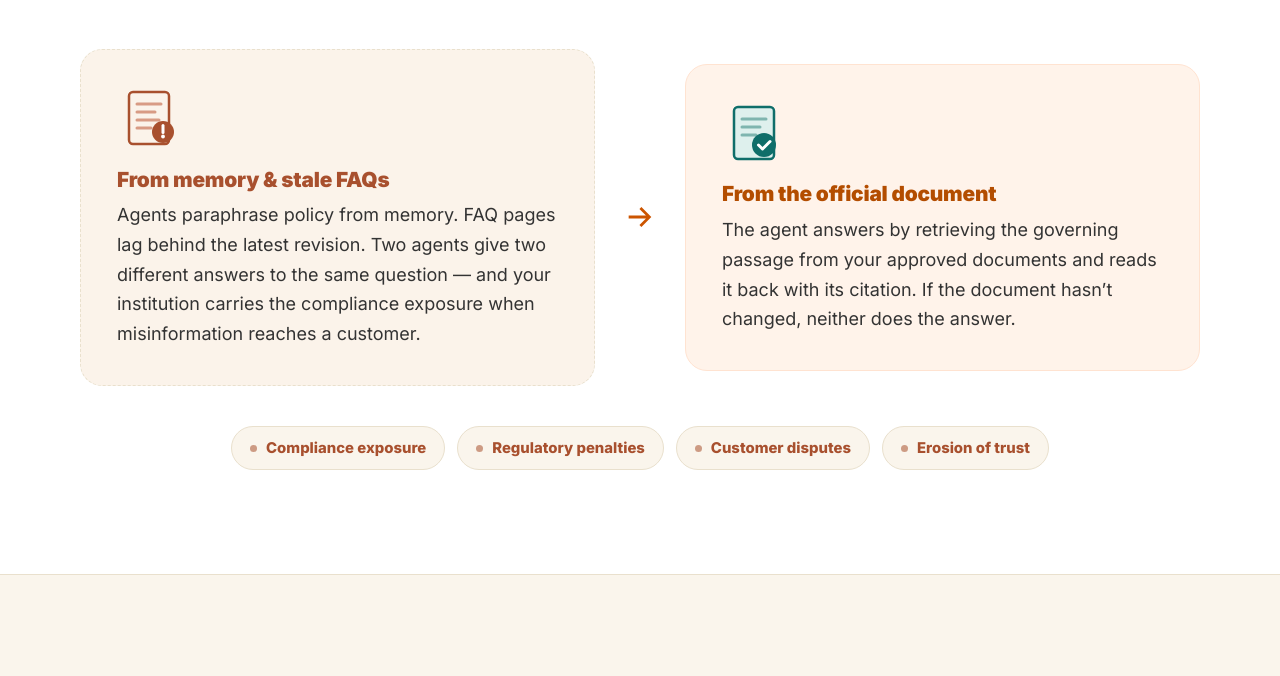
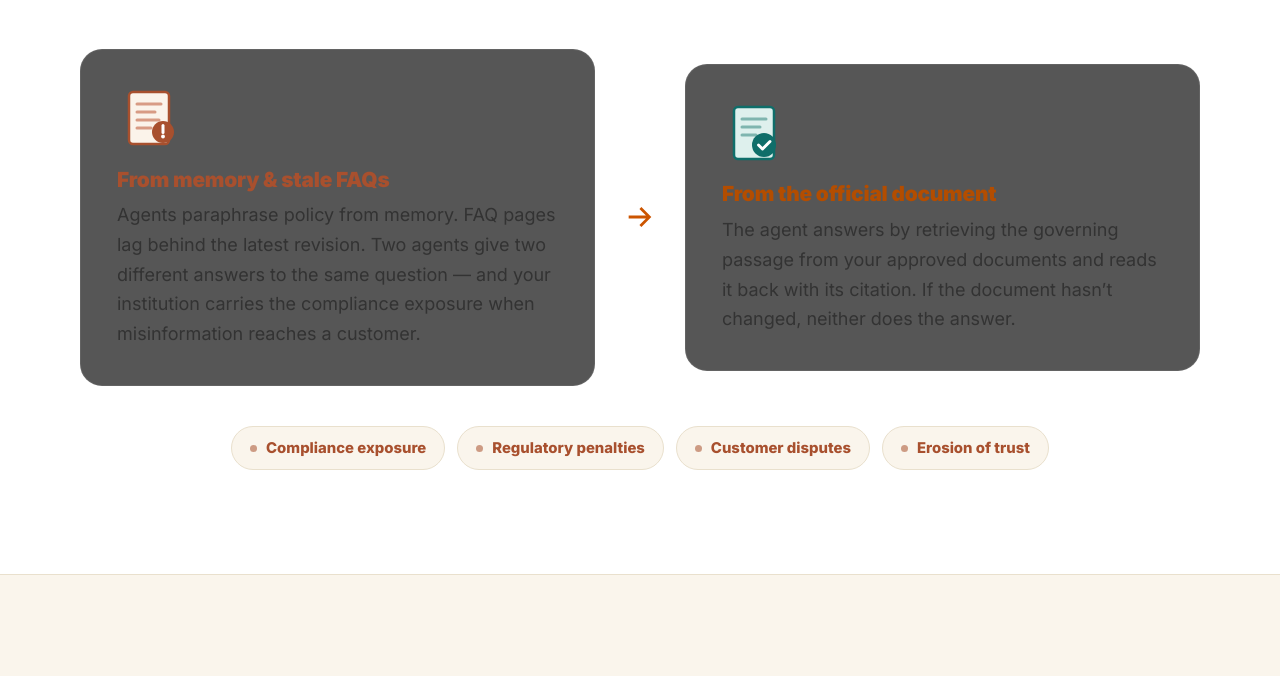
Before and after one commit to fatimabibi3726-beep/callrolin-submission, a plain HTML site: page helpcenter/index.html in a window 1280 px wide. Shown: the part 1337-2013 px from the top of the page. Drawn offline with nearby package versions, Linux system fonts and the light colour scheme.

Commit message:
Apply consistent modern design system across all pages

```diff
--- a/account/styles.css
+++ b/account/styles.css
@@ -283,3 +283,63 @@ img.brand-mark {
 #admin-empty {
   color: var(--text-muted);
 }
+
+/* ============================================================
+   Shared modern design polish (glass cards + animations)
+   ============================================================ */
+
+@keyframes glowDrift {
+  0%, 100% { transform: translate(0, 0) scale(1); }
+  50% { transform: translate(20px, -15px) scale(1.05); }
+}
+
+@media (prefers-reduced-motion: no-preference) {
+  .hero::before,
+  .auth-page::before {
+    animation: glowDrift 14s ease-in-out infinite;
+  }
+}
+
+@keyframes fadeSlideUp {
+  from { opacity: 0; transform: translateY(18px); }
+  to { opacity: 1; transform: translateY(0); }
+}
+
+.reveal-on-scroll {
+  opacity: 0;
+}
+
+.reveal-on-scroll.is-revealed {
+  animation: fadeSlideUp 0.6s ease forwards;
+}
+
+/* Glass card treatment for panels/cards site-wide */
+.card,
+.ticket-card,
+.integration-card,
+.problem-card,
+.qa-card,
+.audit-card,
+.auth-card {
+  background: rgba(22, 22, 22, 0.72) !important;
+  backdrop-filter: blur(14px);
+  -webkit-backdrop-filter: blur(14px);
+  border: 1px solid rgba(255,255,255,0.08) !important;
+}
+
+.btn,
+.btn-auth,
+.phone-pill {
+  transition: transform 0.15s ease, background 0.15s ease, box-shadow 0.15s ease;
+}
+
+.btn:hover,
+.btn-auth:hover {
+  transform: translateY(-1px);
+  box-shadow: 0 8px 20px -6px rgba(255,106,26,0.5);
+}
+
+.btn:active,
+.btn-auth:active {
+  transform: scale(0.97);
+}
--- a/grievance-logging/styles.css
+++ b/grievance-logging/styles.css
@@ -1566,3 +1566,63 @@ img.brand-mark {
 .hero .phone-pill-number {
   color: #ffffff !important;
 }
+
+/* ============================================================
+   Shared modern design polish (glass cards + animations)
+   ============================================================ */
+
+@keyframes glowDrift {
+  0%, 100% { transform: translate(0, 0) scale(1); }
+  50% { transform: translate(20px, -15px) scale(1.05); }
+}
+
+@media (prefers-reduced-motion: no-preference) {
+  .hero::before,
+  .auth-page::before {
+    animation: glowDrift 14s ease-in-out infinite;
+  }
+}
+
+@keyframes fadeSlideUp {
+  from { opacity: 0; transform: translateY(18px); }
+  to { opacity: 1; transform: translateY(0); }
+}
+
+.reveal-on-scroll {
+  opacity: 0;
+}
+
+.reveal-on-scroll.is-revealed {
+  animation: fadeSlideUp 0.6s ease forwards;
+}
+
+/* Glass card treatment for panels/cards site-wide */
+.card,
+.ticket-card,
+.integration-card,
+.problem-card,
+.qa-card,
+.audit-card,
+.auth-card {
+  background: rgba(22, 22, 22, 0.72) !important;
+  backdrop-filter: blur(14px);
+  -webkit-backdrop-filter: blur(14px);
+  border: 1px solid rgba(255,255,255,0.08) !important;
+}
+
+.btn,
+.btn-auth,
+.phone-pill {
+  transition: transform 0.15s ease, background 0.15s ease, box-shadow 0.15s ease;
+}
+
+.btn:hover,
+.btn-auth:hover {
+  transform: translateY(-1px);
+  box-shadow: 0 8px 20px -6px rgba(255,106,26,0.5);
+}
+
+.btn:active,
+.btn-auth:active {
+  transform: scale(0.97);
+}
--- a/helpcenter/script.js
+++ b/helpcenter/script.js
@@ -184,3 +184,22 @@
     });
   }
 })();
+
+// Scroll-reveal animation for major sections
+(() => {
+  const sections = document.querySelectorAll("main > section, .section");
+  if (!sections.length || !window.IntersectionObserver) return;
+  sections.forEach((s) => s.classList.add("reveal-on-scroll"));
+  const io = new IntersectionObserver(
+    (entries) => {
+      entries.forEach((entry) => {
+        if (entry.isIntersecting) {
+          entry.target.classList.add("is-revealed");
+          io.unobserve(entry.target);
+        }
+      });
+    },
+    { threshold: 0.12 }
+  );
+  sections.forEach((s) => io.observe(s));
+})();
--- a/helpcenter/styles.css
+++ b/helpcenter/styles.css
@@ -1545,3 +1545,63 @@ img.brand-mark {
 .hero .phone-pill-number {
   color: #ffffff !important;
 }
+
+/* ============================================================
+   Shared modern design polish (glass cards + animations)
+   ============================================================ */
+
+@keyframes glowDrift {
+  0%, 100% { transform: translate(0, 0) scale(1); }
+  50% { transform: translate(20px, -15px) scale(1.05); }
+}
+
+@media (prefers-reduced-motion: no-preference) {
+  .hero::before,
+  .auth-page::before {
+    animation: glowDrift 14s ease-in-out infinite;
+  }
+}
+
+@keyframes fadeSlideUp {
+  from { opacity: 0; transform: translateY(18px); }
+  to { opacity: 1; transform: translateY(0); }
+}
+
+.reveal-on-scroll {
+  opacity: 0;
+}
+
+.reveal-on-scroll.is-revealed {
+  animation: fadeSlideUp 0.6s ease forwards;
+}
+
+/* Glass card treatment for panels/cards site-wide */
+.card,
+.ticket-card,
+.integration-card,
+.problem-card,
+.qa-card,
+.audit-card,
+.auth-card {
+  background: rgba(22, 22, 22, 0.72) !important;
+  backdrop-filter: blur(14px);
+  -webkit-backdrop-filter: blur(14px);
+  border: 1px solid rgba(255,255,255,0.08) !important;
+}
+
+.btn,
+.btn-auth,
+.phone-pill {
+  transition: transform 0.15s ease, background 0.15s ease, box-shadow 0.15s ease;
+}
+
+.btn:hover,
+.btn-auth:hover {
+  transform: translateY(-1px);
+  box-shadow: 0 8px 20px -6px rgba(255,106,26,0.5);
+}
+
+.btn:active,
+.btn-auth:active {
+  transform: scale(0.97);
+}
```
Also changed, not shown: grievance-logging/script.js (+19 -0 lines).
